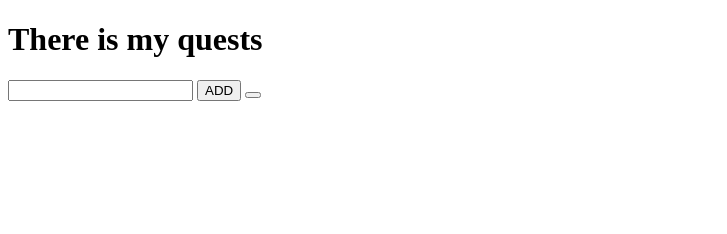
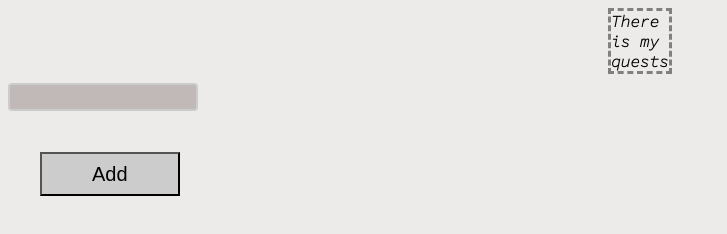
Before and after one commit to logvashgod/quest-app, a plain HTML site: page index.html in a window 1280 px wide. Shown: the whole page, without its empty margins (0-727 px from the left). Drawn offline with Linux system fonts and the light colour scheme.

Commit message:
added css. cool-looking button inside

```diff
--- a/index.html
+++ b/index.html
@@ -5,13 +5,13 @@
     <meta http-equiv="X-UA-Compatible" content="IE=edge" />
     <meta name="viewport" content="width=device-width, initial-scale=1.0" />
     <title>quests</title>
+    <link rel="stylesheet" href="style.css" />
   </head>
   <body>
     <h1>There is my quests</h1>
     <div class="todo-item"></div>
     <input type="text" class="todo-input" />
-    <button class="btn-add">ADD</button>
-    <button class="btn-dlt"></button>
+    <button class="btn-add">Add</button>
 
     <script src="main.js"></script>
   </body>
--- /dev/null
+++ b/style.css
@@ -0,0 +1,80 @@
+@import url("https://fonts.googleapis.com/css2?family=Source+Code+Pro:ital,wght@1,200&display=swap");
+
+body {
+  font-weight: 900;
+  font-family: "Source Code Pro", monospace;
+  background-color: rgb(237, 234, 234);
+}
+
+h1 {
+  position: relative;
+  justify-content: center;
+  align-self: center;
+  font-size: 16px;
+  display: grid;
+  margin: 0 600px;
+  border: dashed grey;
+}
+
+.todo-item {
+  padding-left: 10px;
+  border: darksalmon;
+  padding: 0px;
+  font-weight: bolder;
+}
+
+input {
+  padding-left: 10%;
+  width: 15%;
+  height: 10px;
+  padding: 12px 20px;
+  margin: 9px 0;
+  box-sizing: border-box;
+  border: 2px solid #ccc;
+  border-radius: 4px;
+  background-color: #c1b8b8;
+  font-size: 16px;
+  color: #555;
+}
+
+input:hover {
+  border: 2px solid #555;
+  outline: none;
+  cursor: pointer;
+}
+
+button {
+  justify-content: center;
+  height: 5px;
+  padding: 20px 50px;
+  margin: 32px;
+  display: flex;
+  flex-direction: column;
+  color: black;
+  box-sizing: border-box;
+  position: relative;
+  font-size: 1.25rem;
+  background-color: #ccc;
+}
+
+button::after,
+button::before {
+  border: 3px solid #000;
+  content: "";
+  position: absolute;
+  width: calc(100% - 6px);
+  height: calc(100% - 6px);
+  left: 0;
+  bottom: 0;
+  z-index: -1;
+  transition: transform 0.3s ease;
+}
+
+button:hover::after {
+  transform: translate(-12px, -12px);
+  background-color: #ccc;
+}
+
+button:hover::before {
+  transform: translate(4px, 4px);
+}
```
